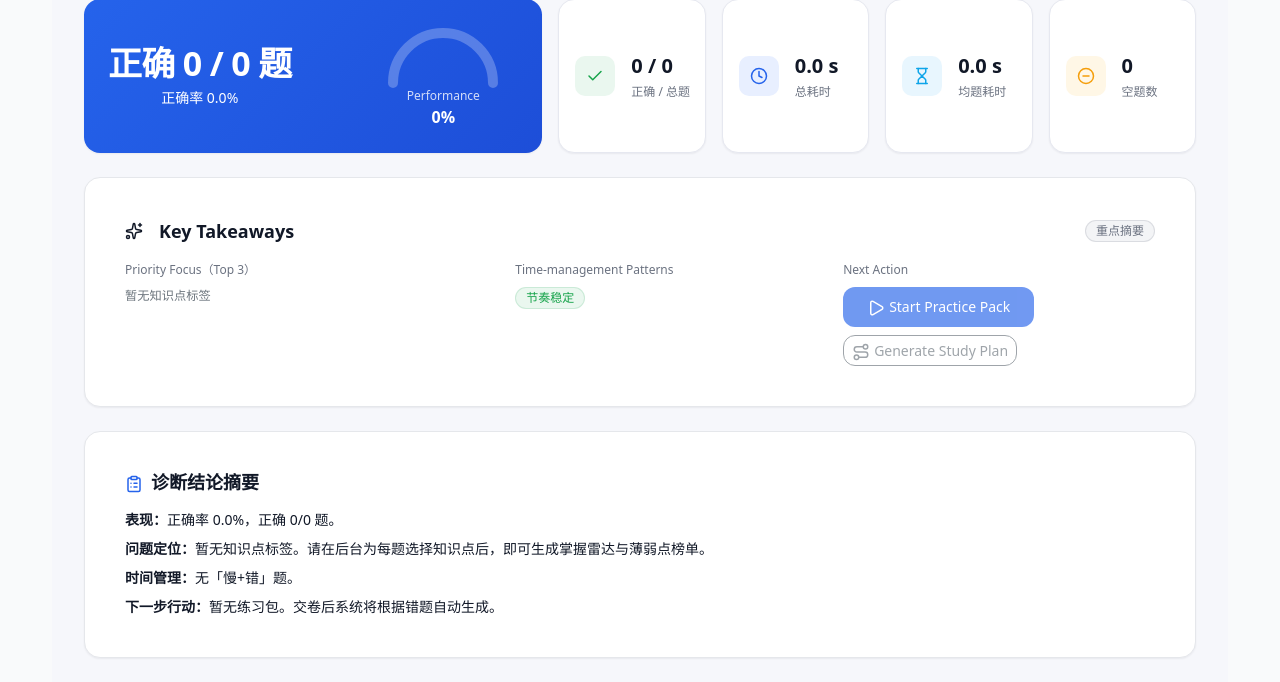
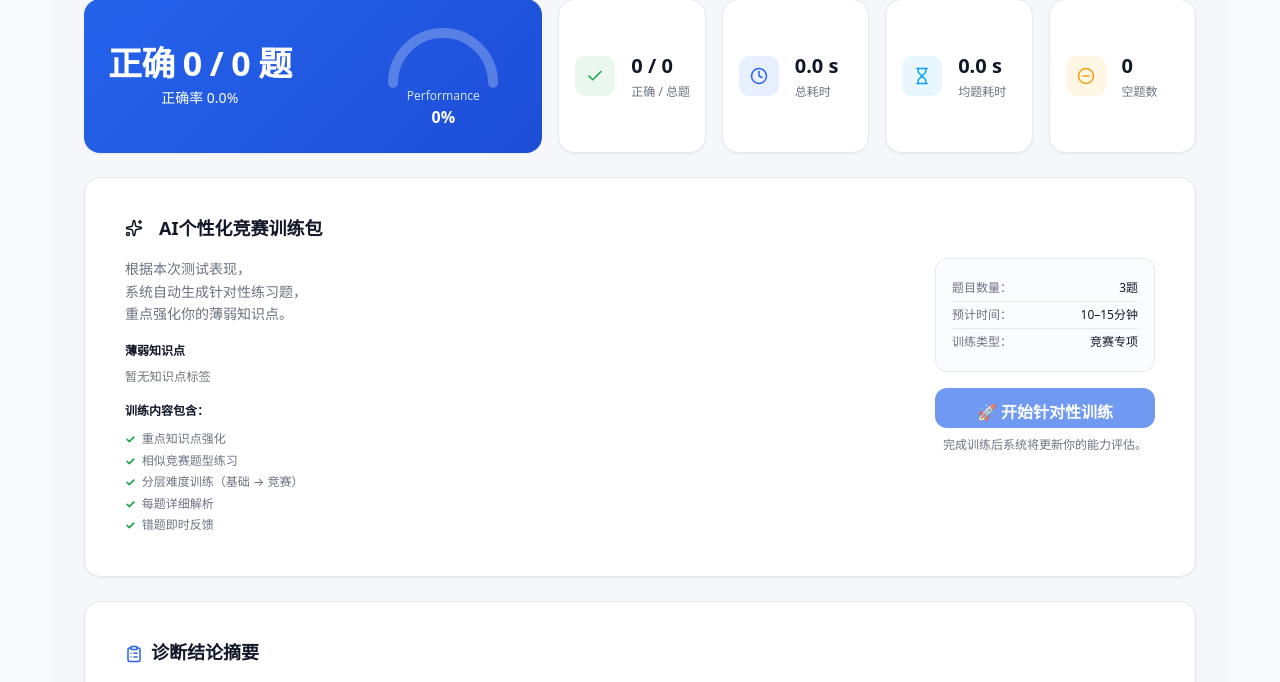
Before and after one commit to SheeepJMS/math-homework-app, a Flask app: template templates/diagnostic/report.html in a window 1280 px wide. Shown: the part 241-923 px from the top of the page. Run offline with Flask 3, Linux system fonts and the light colour scheme; the template is opened without the code that fills it, so the values that code supplies are empty; data comes from the database, SQL or seed files in the repository; parts of the project's set-up code (start-up, migrations or seed data) failed here and were passed over; some libraries are stand-ins or nearby versions.

Commit message:
诊断报告：将 Key Takeaways 改为 AI个性化竞赛训练包模块

```diff
--- a/static/diagnostic/report.css
+++ b/static/diagnostic/report.css
@@ -463,50 +463,134 @@
   margin-bottom: 0;
 }
 
-/* Key Takeaways */
-.takeaways-card .card-body {
+/* AI个性化竞赛训练包（原 Key Takeaways） */
+.takeaways-card.practice-pack-card .card-body {
   padding: var(--s-5);
 }
-.takeaways-head {
-  display: flex;
-  align-items: center;
-  justify-content: space-between;
-  gap: var(--s-3);
+.practice-pack-head {
   margin-bottom: var(--s-4);
 }
-.takeaways-title {
+.practice-pack-title {
   font-size: var(--h2);
   font-weight: 800;
   color: var(--text);
+  margin: 0;
   display: inline-flex;
   align-items: center;
   gap: var(--s-2);
 }
-.takeaways-grid {
+.practice-pack-grid {
   display: grid;
   grid-template-columns: 1fr;
-  gap: var(--s-4);
+  gap: var(--s-6);
+  align-items: start;
 }
-@media (min-width: 1024px) {
-  .takeaways-grid {
-    grid-template-columns: 1.2fr 1fr 1fr;
+@media (min-width: 768px) {
+  .practice-pack-grid {
+    grid-template-columns: 1fr auto;
     align-items: start;
   }
 }
-.takeaway-label {
+.practice-pack-desc {
+  font-size: var(--base);
+  color: var(--muted);
+  line-height: 1.6;
+  margin-bottom: var(--s-4);
+}
+.practice-pack-weak {
+  margin-bottom: var(--s-4);
+}
+.practice-pack-weak-label {
   font-size: var(--small);
-  color: var(--muted);
+  font-weight: 600;
+  color: var(--text);
   margin-bottom: var(--s-2);
 }
-.takeaway-items {
+.practice-pack-weak-tags {
   display: flex;
   flex-wrap: wrap;
   gap: var(--s-2);
 }
-.takeaway-actions {
+.practice-pack-weak-tags .chip {
+  font-size: var(--small);
+}
+.practice-pack-contents-label {
+  font-size: var(--small);
+  font-weight: 600;
+  color: var(--text);
+  margin-bottom: var(--s-2);
+}
+.practice-pack-contents-list {
+  list-style: none;
+  padding: 0;
+  margin: 0;
+  font-size: var(--small);
+  color: var(--muted);
+  line-height: 1.8;
+}
+.practice-pack-contents-list li {
+  position: relative;
+  padding-left: 1.4em;
+}
+.practice-pack-contents-list li::before {
+  content: "✓";
+  position: absolute;
+  left: 0;
+  color: var(--success);
+  font-weight: 700;
+}
+.practice-pack-right {
   display: flex;
-  flex-wrap: wrap;
+  flex-direction: column;
+  gap: var(--s-4);
+  min-width: 0;
+}
+@media (min-width: 768px) {
+  .practice-pack-right {
+    min-width: 220px;
+  }
+}
+.practice-pack-info-card {
+  background: var(--surface-2, #f8fafc);
+  border: 1px solid var(--border);
+  border-radius: var(--r-md);
+  padding: var(--s-4);
+}
+.practice-pack-info-row {
+  display: flex;
+  justify-content: space-between;
   gap: var(--s-2);
+  font-size: var(--small);
+  padding: var(--s-1) 0;
+}
+.practice-pack-info-row:not(:last-child) {
+  border-bottom: 1px solid var(--border);
+}
+.practice-pack-info-label {
+  color: var(--muted);
+}
+.practice-pack-info-value {
+  color: var(--text);
+  font-weight: 500;
+}
+.practice-pack-cta {
+  display: flex;
+  flex-direction: column;
+  align-items: stretch;
+  gap: var(--s-2);
+}
+.practice-pack-btn {
+  width: 100%;
+  padding: var(--s-3) var(--s-5);
+  font-size: 1rem;
+  font-weight: 600;
+  white-space: nowrap;
+}
+.practice-pack-cta-hint {
+  font-size: var(--small);
+  color: var(--muted);
+  margin: 0;
+  text-align: center;
 }
 
 /* ========== 专家诊断型模块 ========== */
--- a/templates/diagnostic/report.html
+++ b/templates/diagnostic/report.html
@@ -85,18 +85,19 @@
       </div>
     </div>
 
-    {# Key Takeaways（紧凑面板） #}
-    <div class="card takeaways-card mb-4">
+    {# AI个性化竞赛训练包（原 Key Takeaways） #}
+    <div class="card takeaways-card practice-pack-card mb-4">
       <div class="card-body">
-        <div class="takeaways-head">
-          <div class="takeaways-title"><i data-lucide="sparkles" class="me-2"></i>Key Takeaways</div>
-          <div class="badge badge-neutral">重点摘要</div>
+        <div class="practice-pack-head">
+          <h2 class="practice-pack-title"><i data-lucide="sparkles" class="me-2"></i>AI个性化竞赛训练包</h2>
         </div>
-        <div class="takeaways-grid">
-          <div class="takeaway">
-            <div class="takeaway-label">Priority Focus（Top 3）</div>
+        <div class="practice-pack-grid">
+          <div class="practice-pack-left">
+            <p class="practice-pack-desc">根据本次测试表现，<br>系统自动生成针对性练习题，<br>重点强化你的薄弱知识点。</p>
+            <div class="practice-pack-weak">
+              <div class="practice-pack-weak-label">薄弱知识点</div>
               {% if kp_has_data and kp_weak_top %}
-              <div class="takeaway-items">
+                <div class="practice-pack-weak-tags">
                   {% for item in kp_weak_top[:3] %}
                     <span class="chip chip-primary">{{ item.kp_name }}</span>
                   {% endfor %}
@@ -105,25 +106,30 @@
                 <div class="text-muted small">暂无知识点标签</div>
               {% endif %}
             </div>
-          <div class="takeaway">
-            <div class="takeaway-label">Time-management Patterns</div>
-            <div class="takeaway-items">
-              {% if fast_wrong and fast_wrong|length > 0 %}<span class="badge badge-danger">快+错</span>{% endif %}
-              {% if slow_wrong and slow_wrong|length > 0 %}<span class="badge badge-warning">慢+错</span>{% endif %}
-              {% if (not fast_wrong) and (not slow_wrong) %}<span class="badge badge-success">节奏稳定</span>{% endif %}
+            <div class="practice-pack-contents">
+              <div class="practice-pack-contents-label">训练内容包含：</div>
+              <ul class="practice-pack-contents-list">
+                <li>重点知识点强化</li>
+                <li>相似竞赛题型练习</li>
+                <li>分层难度训练（基础 → 竞赛）</li>
+                <li>每题详细解析</li>
+                <li>错题即时反馈</li>
+              </ul>
             </div>
           </div>
-          <div class="takeaway">
-            <div class="takeaway-label">Next Action</div>
-            <div class="takeaway-actions">
+          <div class="practice-pack-right">
+            <div class="practice-pack-info-card">
+              <div class="practice-pack-info-row"><span class="practice-pack-info-label">题目数量：</span><span class="practice-pack-info-value">{{ practice_summary.count | default(3) }}题</span></div>
+              <div class="practice-pack-info-row"><span class="practice-pack-info-label">预计时间：</span><span class="practice-pack-info-value">{% if practice_summary and practice_summary.est_minutes %}{{ practice_summary.est_minutes }}分钟{% else %}10–15分钟{% endif %}</span></div>
+              <div class="practice-pack-info-row"><span class="practice-pack-info-label">训练类型：</span><span class="practice-pack-info-value">竞赛专项</span></div>
+            </div>
+            <div class="practice-pack-cta">
               {% if practice_summary and practice_summary.exists and practice_summary.practice_set_id %}
-                <a class="btn btn-primary btn-sm" href="{{ url_for('diagnostic.practice', practice_set_id=practice_summary.practice_set_id) }}"><i data-lucide="play" class="me-1"></i>Start Practice Pack</a>
+                <a class="btn btn-primary btn-lg practice-pack-btn" href="{{ url_for('diagnostic.practice', practice_set_id=practice_summary.practice_set_id) }}">🚀 开始针对性训练</a>
               {% else %}
-                <button class="btn btn-primary btn-sm" disabled><i data-lucide="play" class="me-1"></i>Start Practice Pack</button>
+                <button class="btn btn-primary btn-lg practice-pack-btn" disabled>🚀 开始针对性训练</button>
               {% endif %}
-              {% call premium('study_plan_generate', 'pro') %}
-                <button class="btn btn-outline-secondary btn-sm" disabled title="即将上线（预埋订阅权限）"><i data-lucide="route" class="me-1"></i>Generate Study Plan</button>
-              {% endcall %}
+              <p class="practice-pack-cta-hint">完成训练后系统将更新你的能力评估。</p>
             </div>
           </div>
         </div>
```
Lines whose indentation alone changed are shown as unchanged.
